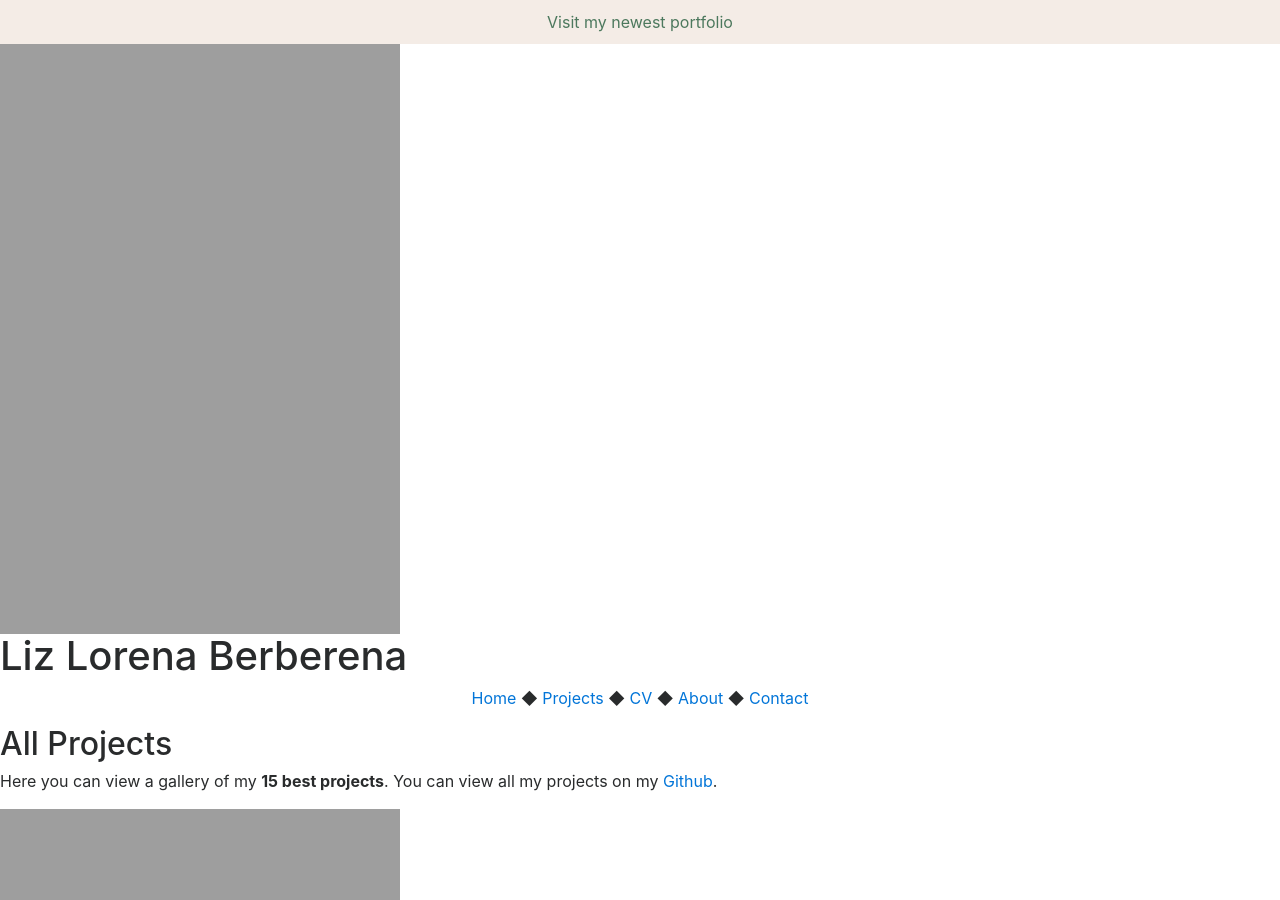
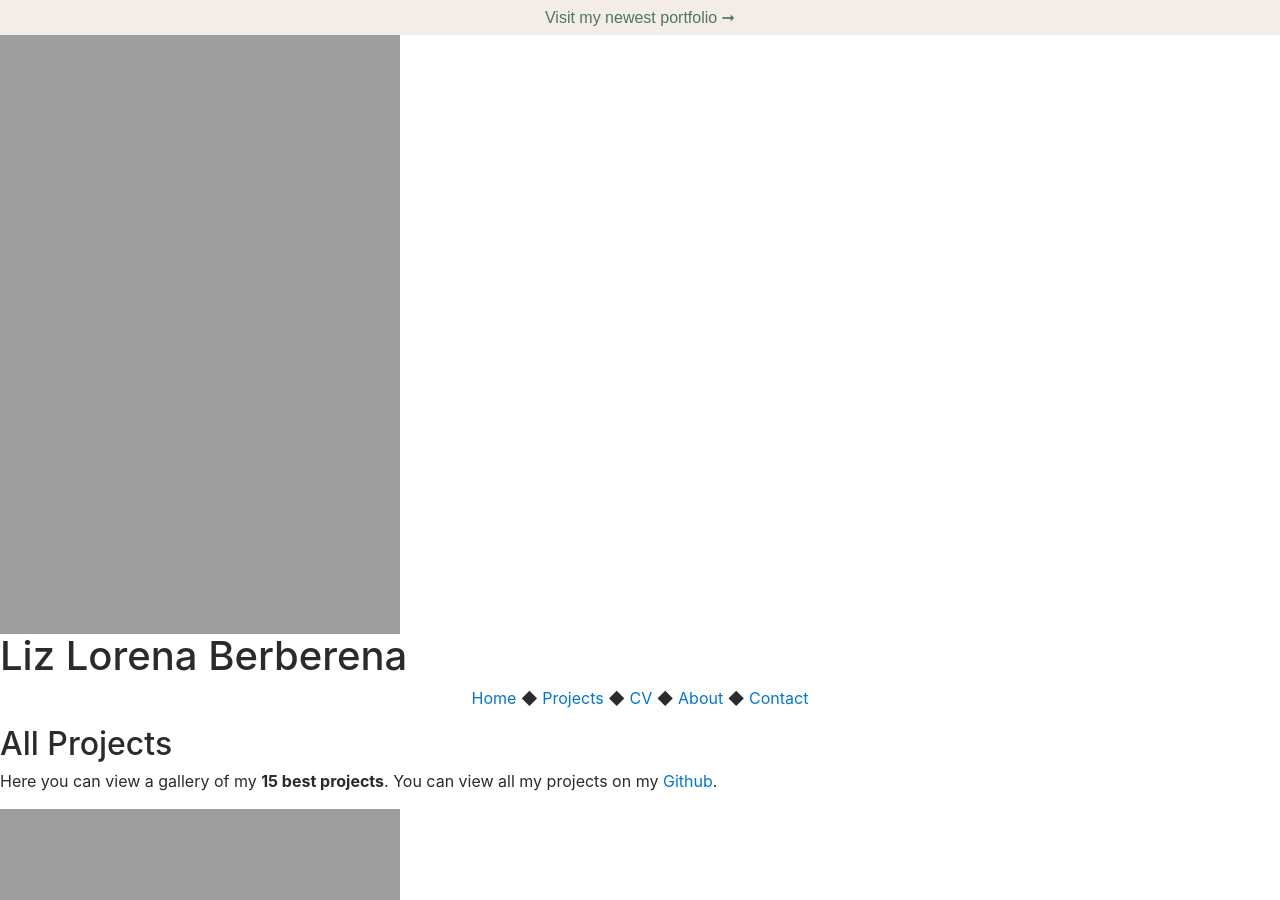
Before and after one commit to liz-lorena/2020, a Jekyll site: the page built from projects/index.html, in a window 1280 px wide and 900 px high. Built offline with Jekyll 4.4.1, drawn with Linux system fonts in a browser that asks for light colours.

Commit message:
Update default.html

```diff
--- a/_layouts/default.html
+++ b/_layouts/default.html
@@ -31,8 +31,10 @@
     <link rel="shortcut icon" type="image/x-icon" href="{{ site.favicon }}">
 
     </head>
+
 <body style="margin-top:34px!important;">
-<div style="position:fixed; top:0; width:100%; background:rgba(244, 236, 230,1); padding:10px 5px; z-index:10000000000; text-align:center;"><a href="https://lizberberena.com" target="_blank" style="color:#4C785D!important;text-decoration:none!important;cursor:pointer!important;">Visit my newest portfolio</a></div>
+
+<div style="position:fixed; top:0; width:100%; background:rgba(244, 236, 230,1); padding:5px; z-index:10000000000; text-align:center;"><a href="https://lizberberena.com" target="_blank" style="color:#4C785D!important;text-decoration:none!important;cursor:pointer!important;font-family: sans-serif !important;font-size: 16px;">Visit my newest portfolio ➞</a></div>
 
 <div id="top">
 
```
